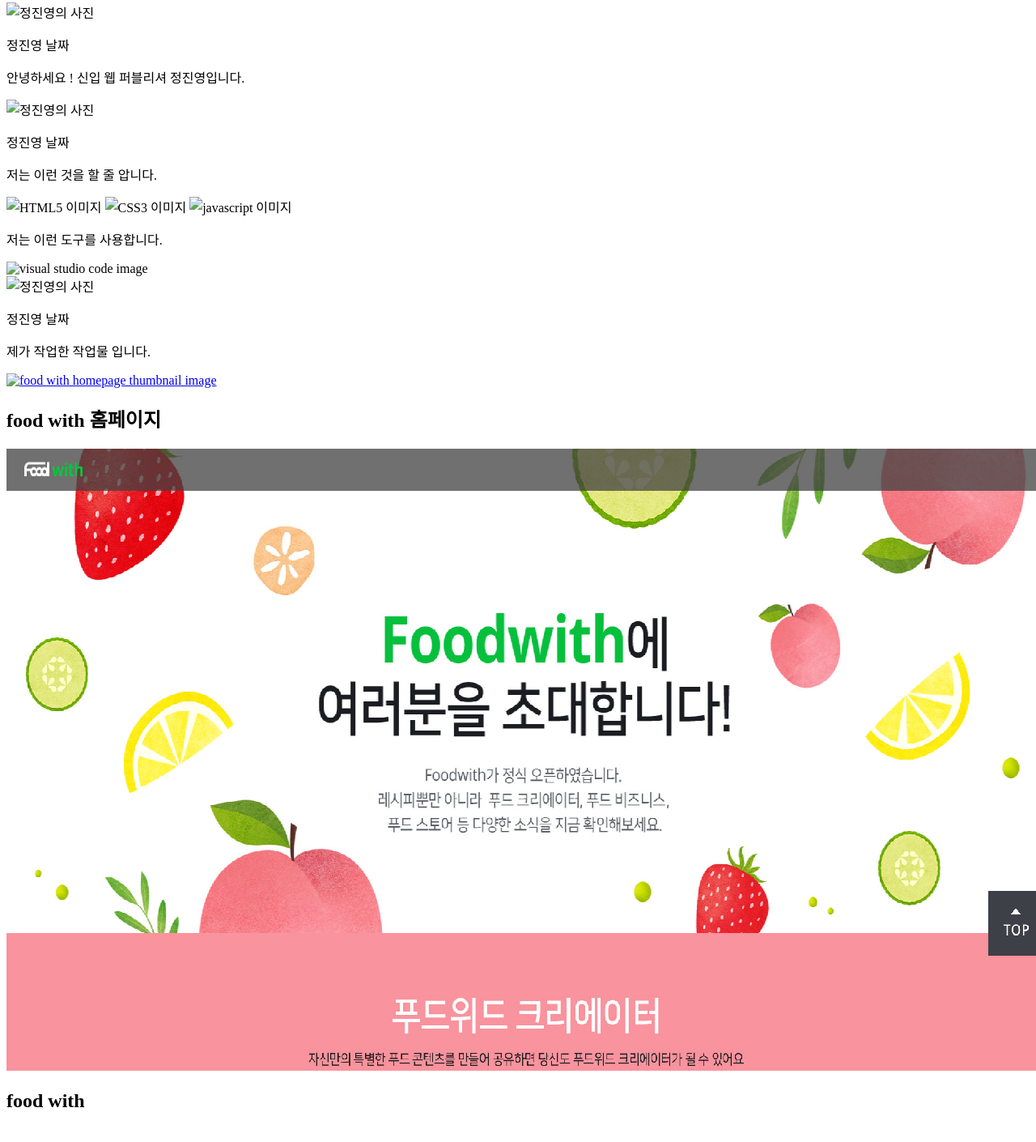
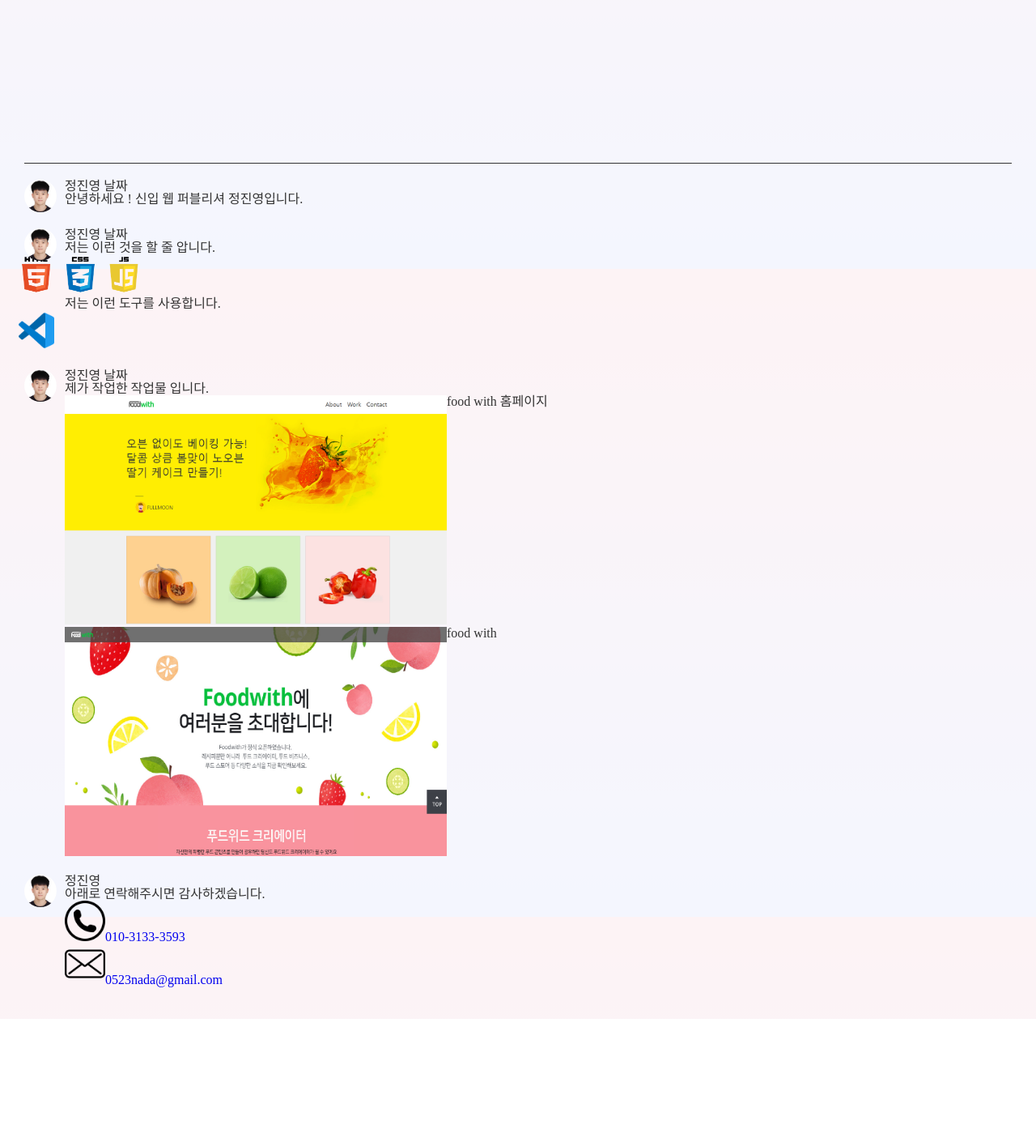
Before and after one commit to Nuengmon/my_portfolio, a plain HTML site: page index.html in a window 1280 px wide. Shown: the part 468-1878 px from the top of the page at 81% size. After the commit the page ends 1726 px from the top, so only its background shows below. Drawn offline with Linux system fonts and the light colour scheme; the site is published under a folder, as on GitHub Pages, so addresses that start at the root find nothing.

Commit message:
fixed address

```diff
--- a/index.html
+++ b/index.html
@@ -4,7 +4,7 @@
 <head>
     <meta charset="UTF-8">
     <meta name="viewport" content="width=device-width, initial-scale=1.0">
-    <link rel="stylesheet" href="/css/main.css">
+    <link rel="stylesheet" href="./css/main.css">
     <title>정진영의 포트폴리오</title>
 </head>
 
@@ -59,35 +59,35 @@
                 <p class="start">이 포트폴리오가 시작된 곳이에요.</p>
             </div>
             <div class="comment" id="Home">
-                <img src="/image/min.png" alt="정진영의 사진" class="profill">
+                <img src="./image/min.png" alt="정진영의 사진" class="profill">
                 <p>정진영 날짜</p>
                 <p>안녕하세요 ! 신입 웹 퍼블리셔 정진영입니다.</p>
             </div>
             <div class="comment" id="Skill">
-                <img src="/image/min.png" alt="정진영의 사진" class="profill">
+                <img src="./image/min.png" alt="정진영의 사진" class="profill">
                 <p>정진영 날짜</p>
                 <p>저는 이런 것을 할 줄 압니다.</p>
-                <img src="/image/html.png" alt="HTML5 이미지" class="skill_image">
-                <img src="/image/css.png" alt="CSS3 이미지" class="skill_image">
-                <img src="/image/js.png" alt="javascript 이미지" class="skill_image">
+                <img src="./image/html.png" alt="HTML5 이미지" class="skill_image">
+                <img src="./image/css.png" alt="CSS3 이미지" class="skill_image">
+                <img src="./image/js.png" alt="javascript 이미지" class="skill_image">
 
                 <p>저는 이런 도구를 사용합니다.</p>
-                <img src="/image/vsc.png" alt="visual studio code image" class="tool_image">
+                <img src="./image/vsc.png" alt="visual studio code image" class="tool_image">
 
             </div>
             <div class="comment" id="Project">
-                <img src="/image/min.png" alt="정진영의 사진" class="profill">
+                <img src="./image/min.png" alt="정진영의 사진" class="profill">
                 <p>정진영 날짜</p>
 
                 <p>제가 작업한 작업물 입니다.</p>
                 <article>
-                    <a href="/html/Project_C_main.html" target="_blank" class="move_portfolio">
-                        <img src="/image/food_with_thumnail.png" alt="food with homepage thumbnail image"
+                    <a href="./html/Project_C_main.html" target="_blank" class="move_portfolio">
+                        <img src="./image/food_with_thumnail.png" alt="food with homepage thumbnail image"
                             class="thumbnail"></a>
                             <h2>food with 홈페이지</h2>
                 </article>
                 <article>
-                    <a href="/html/Project_B.html" target="_blank" class="move_portfolio">
+                    <a href="./html/Project_B.html" target="_blank" class="move_portfolio">
                         <img src="image/food_with_IR_thumnail.png" alt="food with food thumbnail image"
                             class="thumbnail"></a>
                             <h2>food with </h2>
@@ -95,13 +95,13 @@
 
             </div>
             <div class="comment" id="Contact">
-                <img src="/image/min.png" alt="" class="profill">
+                <img src="./image/min.png" alt="" class="profill">
                 <p>정진영 </p>
                 <p>아래로 연락해주시면 감사하겠습니다.</p>
 
-                <p><a href='tel:010-3133-3593'><img src="/image/phone.png" alt="전화 이미지"
+                <p><a href='tel:010-3133-3593'><img src="./image/phone.png" alt="전화 이미지"
                             class="tool_image">010-3133-3593</a></p>
-                <p><a href="mailto:0523nada@gmail.com"><img src="/image/email.png" alt="이메일 이미지"
+                <p><a href="mailto:0523nada@gmail.com"><img src="./image/email.png" alt="이메일 이미지"
                             class="tool_image">0523nada@gmail.com</a></p>
             </div>
         </main>
@@ -109,6 +109,6 @@
     </div>
 </body>
 <!-- <footer>&copy; 2023. 정진영. All rights reserved.</footer> -->
-<script src="/js/index.js"></script>
+<script src="./js/index.js"></script>
 
 </html>
```
